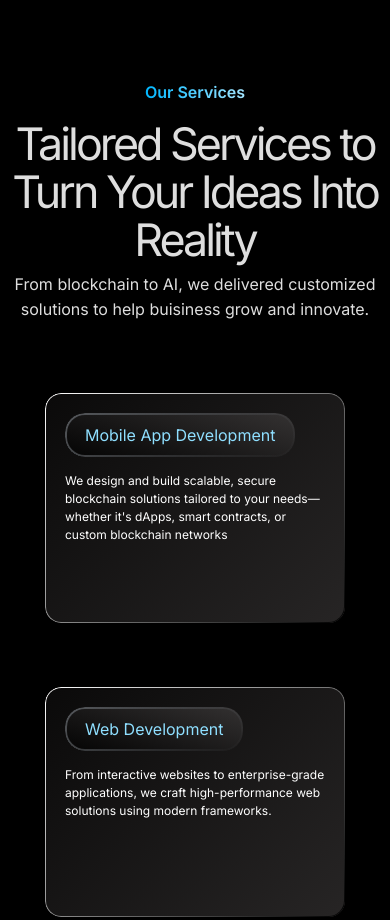
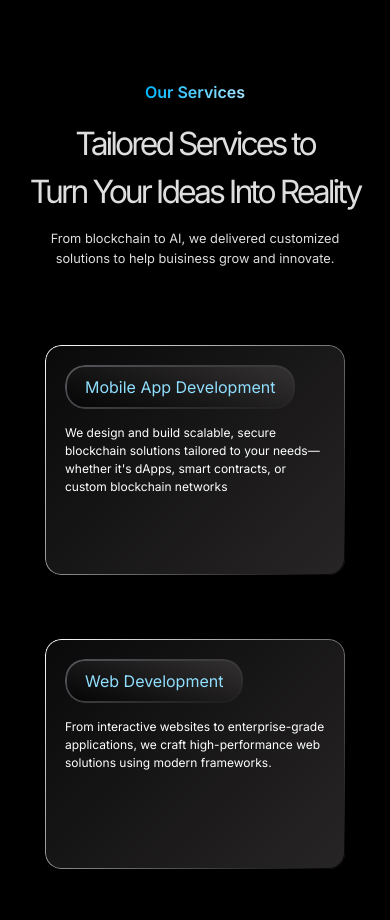
Before and after one commit to Teckas-Technologies/teckas-website, a React (Vite) app: page / in a window 390 px wide. Shown: the part 3977-4897 px from the top of the page. Built offline with nearby package versions, Linux system fonts and the light colour scheme.

Commit message:
Update FlowingLineSection.scss

```diff
--- a/src/Pages/FlowingLineSection/FlowingLineSection.scss
+++ b/src/Pages/FlowingLineSection/FlowingLineSection.scss
@@ -144,4 +144,47 @@
             max-width: 100%;
           }
         }
+        .toppy{
+            .gradientText{
+                font-family: 1.6rem;
+            }
+            .title{
+                font-size: 2.4rem;
+            }
+            .subtitle{
+                scale: .9;
+            }
+        }
     }
+
+@media (max-width: 450px) {
+        .cardsGrid{
+          align-items: center;
+
+          .lt, .ld, .rt, .rd {
+            flex: 1 1 100%; // Stack items vertically
+            max-width: 100%;
+          }
+        }
+        .toppy{
+
+            .title{
+                font-size: 2rem;
+            }
+            .subtitle{
+                scale: .8;
+            }
+        }
+    }
+@media (max-width: 380px) {
+
+        .toppy{
+
+            .title{
+                font-size: 1.9rem;
+            }
+            .subtitle{
+                scale: .75;
+            }
+        }
+}
```
